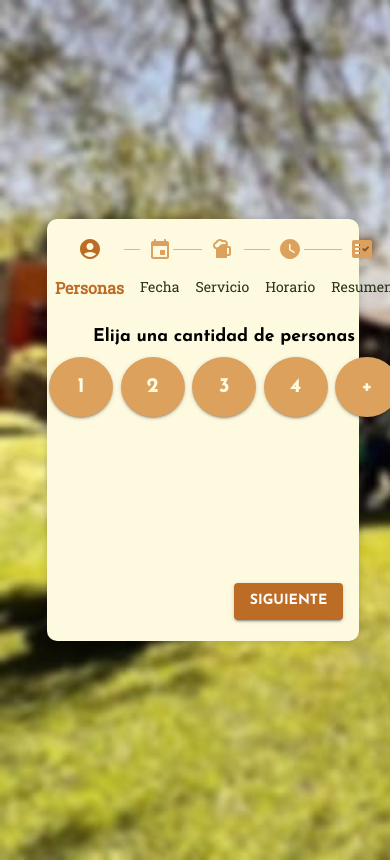
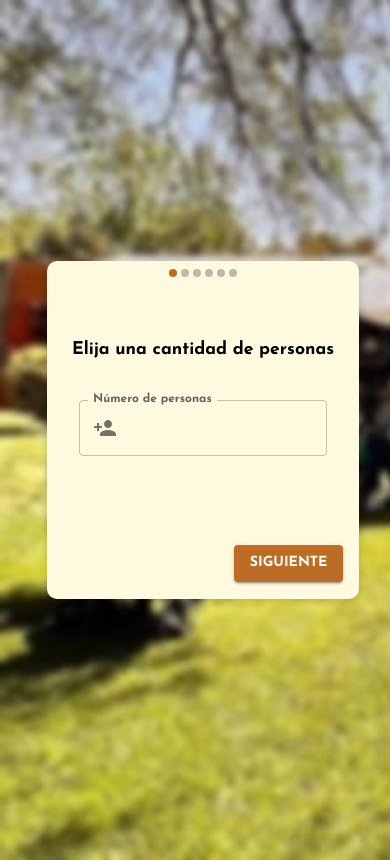
Before and after one commit to Jero8i/SDR-Front, a React (Create React App) app in the folder Front/: page / in a window 390 px wide. Both pictures are taken after a click on the button "RESERVAR". Shown: the top 860 px of the page. Built offline with nearby package versions, Linux system fonts and the light colour scheme.

Commit message:
Making changes to merge style branch with main

```diff
--- a/Front/src/App.tsx
+++ b/Front/src/App.tsx
@@ -1,5 +1,5 @@
 import React from "react";
-import { useMultistep } from "./UseMultistep";
+import { useMultistep } from "./hooks/useMultistep";
 import { RenderStepContent } from "./components/RenderStepContent";
 import { Grid } from '@mui/material';
 
@@ -31,7 +31,7 @@ function App() {
           borderRadius: '10px',
           boxShadow: '0 0 10px rgba(0, 0, 0, 0.2)',
           height: {
-            xs: '50%', sm: '55%', md: '60%', lg: '65%',
+            xs: '40%', sm: '55%', md: '60%', lg: '65%',
           },
           width: {
             xs: '80%', sm: '70%', md: '57%', lg: '50%',
--- a/Front/src/api.ts
+++ b/Front/src/api.ts
@@ -13,7 +13,7 @@ export async function fetchServices(date: string): Promise<Service[]> {
 
 export async function createReservation(reservation: Reservation): Promise<void> {
   try {
-    const response = await fetch('http://holmessoftware-001-site1.atempurl.com/new-reservation', {
+    const response = await fetch('http://holmessoftware-001-site1.atempurl.com/save-reservation', {
       method: 'POST',
       headers: {
         'Content-Type': 'application/json',
--- a/Front/src/components/StepperComponent.tsx
+++ b/Front/src/components/StepperComponent.tsx
@@ -1,31 +1,16 @@
-import '../styles/Stepper.css';
 import { MobileStepper, Stepper, Step, StepLabel } from '@mui/material';
 import AccountCircleIcon from '@mui/icons-material/AccountCircle';
 import EventRoundedIcon from '@mui/icons-material/EventRounded';
 import SportsBarIcon from '@mui/icons-material/SportsBar';
 import WatchLaterIcon from '@mui/icons-material/WatchLater';
 import FactCheckRoundedIcon from '@mui/icons-material/FactCheckRounded';
-import { useEffect, useState } from 'react';
+
+import '../styles/Stepper.css';
+import { useWindowRezise } from "../hooks/useWindowRezise";
 
 const StepperComponent = ({ activeStep }: { activeStep: number }) => {
 
-    const [isMedium, setIsMedium] = useState(false);
-    const [isMobile, setIsMobile] = useState(false);
-
-    useEffect(() => {
-        const handleResize = () => {
-            setIsMedium(window.matchMedia('(max-width: 768px)').matches);
-            setIsMobile(window.matchMedia('(max-width: 375px)').matches);
-        };
-
-        handleResize();
-
-        window.addEventListener('resize', handleResize);
-
-        return () => {
-            window.removeEventListener('resize', handleResize);
-        };
-    }, []);
+    const { isMedium, isMobile } = useWindowRezise();
 
     return(
         <>
--- a/Front/src/components/steps/Step1.tsx
+++ b/Front/src/components/steps/Step1.tsx
@@ -1,8 +1,9 @@
-import React, {useState} from 'react';
+import React, {useEffect, useState} from 'react';
 import { Box, Button, Grid, InputAdornment, TextField, Typography, useMediaQuery, useTheme } from '@mui/material';
-import '../../styles/Step1.css'
-import BoyIcon from '@mui/icons-material/Boy';
+import PersonAddIcon from '@mui/icons-material/PersonAdd';
 
+import '../../styles/Step1.css';
+import { useWindowRezise } from "../../hooks/useWindowRezise";
 
 interface Step1Props {
   numberDiners: number;
@@ -43,13 +44,19 @@ const NumberButton: React.FC<NumberButtonProps> = ({value, selectedValue, handle
 
 const Step1: React.FC<Step1Props> = ({ numberDiners, onNext, onChange }) => {
 
-  const [selectedValue, setSelectedValue] = useState<number|string>('');
+  const [selectedValue, setSelectedValue] = useState<number|string>(numberDiners);
   const [showTextField, setShowTextField] = useState<boolean>(false);
   const [isNegative, setIsNegative] = useState<boolean>(false);
 
-  React.useEffect(() => {
-    console.log(selectedValue);
-  }, [selectedValue]);
+  const { isMedium, isMobile } = useWindowRezise();
+
+  useEffect(() => {
+    if (isMobile) {
+      setShowTextField(true);
+    } else {
+      setShowTextField(false);
+    }
+  }, [isMobile]);
 
   const handleButtonClick = (value: number|string) => {
     setSelectedValue(value);
@@ -79,9 +86,6 @@ const Step1: React.FC<Step1Props> = ({ numberDiners, onNext, onChange }) => {
     }
   }
 
-  const theme = useTheme();
-  const isXs = useMediaQuery(theme.breakpoints.down('sm'));
-
   return (
     <Box
       display="flex"
@@ -97,6 +101,7 @@ const Step1: React.FC<Step1Props> = ({ numberDiners, onNext, onChange }) => {
       sx={{
         textAlign: 'center',
         marginTop:
+        isMobile ? '15%' :
         showTextField ? { xs: '2%', sm: '6%', md: '10%', lg: '8%' }
         : { xs: '3%', sm: '7%', md: '11%', lg: '19%' }
       }}>
@@ -109,6 +114,7 @@ const Step1: React.FC<Step1Props> = ({ numberDiners, onNext, onChange }) => {
         Elija una cantidad de personas</Typography>
       </Grid>
 
+      {!isMobile &&
       <Grid item
       sx={{
         textAlign: 'center',
@@ -123,14 +129,17 @@ const Step1: React.FC<Step1Props> = ({ numberDiners, onNext, onChange }) => {
         <NumberButton value='2' selectedValue={selectedValue} handleButtonClick={handleButtonClick} />
         <NumberButton value='3' selectedValue={selectedValue} handleButtonClick={handleButtonClick} />
         <NumberButton value='4' selectedValue={selectedValue} handleButtonClick={handleButtonClick} />
-        {!isXs && (<NumberButton value="5" selectedValue={selectedValue} handleButtonClick={handleButtonClick}/>)}
+        {!isMedium && (<NumberButton value="5" selectedValue={selectedValue} handleButtonClick={handleButtonClick}/>)}
         <NumberButton value='+' selectedValue={selectedValue} handleButtonClick={handleButtonClick} />
       </Grid>
+      }
 
       {showTextField || isNegative ? (
         <Grid item
           sx={{
-            marginTop:{
+            marginTop:
+              isMobile ? '15%' :
+            {
               xs: '3%', sm: '5%', md: '8%', lg: '10%',
             },
           }}
@@ -144,7 +153,7 @@ const Step1: React.FC<Step1Props> = ({ numberDiners, onNext, onChange }) => {
             InputProps={{
               startAdornment: (
                 <InputAdornment position="start">
-                  <BoyIcon />
+                  <PersonAddIcon />
                 </InputAdornment>
               ),
             }}
--- a/Front/src/components/steps/Step4.tsx
+++ b/Front/src/components/steps/Step4.tsx
@@ -12,26 +12,14 @@ import {
 } from "@mui/material";
 import { Item, Reservation } from "../../types";
 
-function getDayOfWeek(date: Date): string {
+function getDayOfWeek(date: Date): number {
   const day = date.getDay();
 
   switch (day) {
-    case 0:
-      return "lunes";
-    case 1:
-      return "martes";
-    case 2:
-      return "miércoles";
-    case 3:
-      return "jueves";
-    case 4:
-      return "viernes";
-    case 5:
-      return "sábado";
     case 6:
-      return "domingo";
+      return 0;
     default:
-      throw new Error("Invalid day");
+      return day + 1;
   }
 }
 
--- a/Front/src/UseMultistep.tsx
+++ b/Front/src/hooks/useMultistep.tsx
@@ -2,7 +2,7 @@ import { useState } from "react";
 import {
   Reservation,
   Service,
-} from "./types";
+} from "../types";
 
 export function useMultistep() {
   const [activeStep, setActiveStep] = useState(-1);
--- /dev/null
+++ b/Front/src/hooks/useWindowRezise.tsx
@@ -0,0 +1,21 @@
+import { useEffect, useState } from "react";
+
+export function useWindowRezise() {
+
+    const [isMedium, setMedium] = useState<boolean>(false);
+    const [isMobile, setMobile] = useState<boolean>(false);
+
+    useEffect(() => {
+        const handleResize = () => {
+            setMedium(window.matchMedia('(max-width: 768px)').matches);
+            setMobile(window.matchMedia('(max-width: 414px)').matches);
+        };
+        handleResize();
+        window.addEventListener('resize', handleResize);
+        return () => {
+            window.removeEventListener('resize', handleResize);
+        };
+    }, []);
+
+    return {isMedium, isMobile};
+}
```
